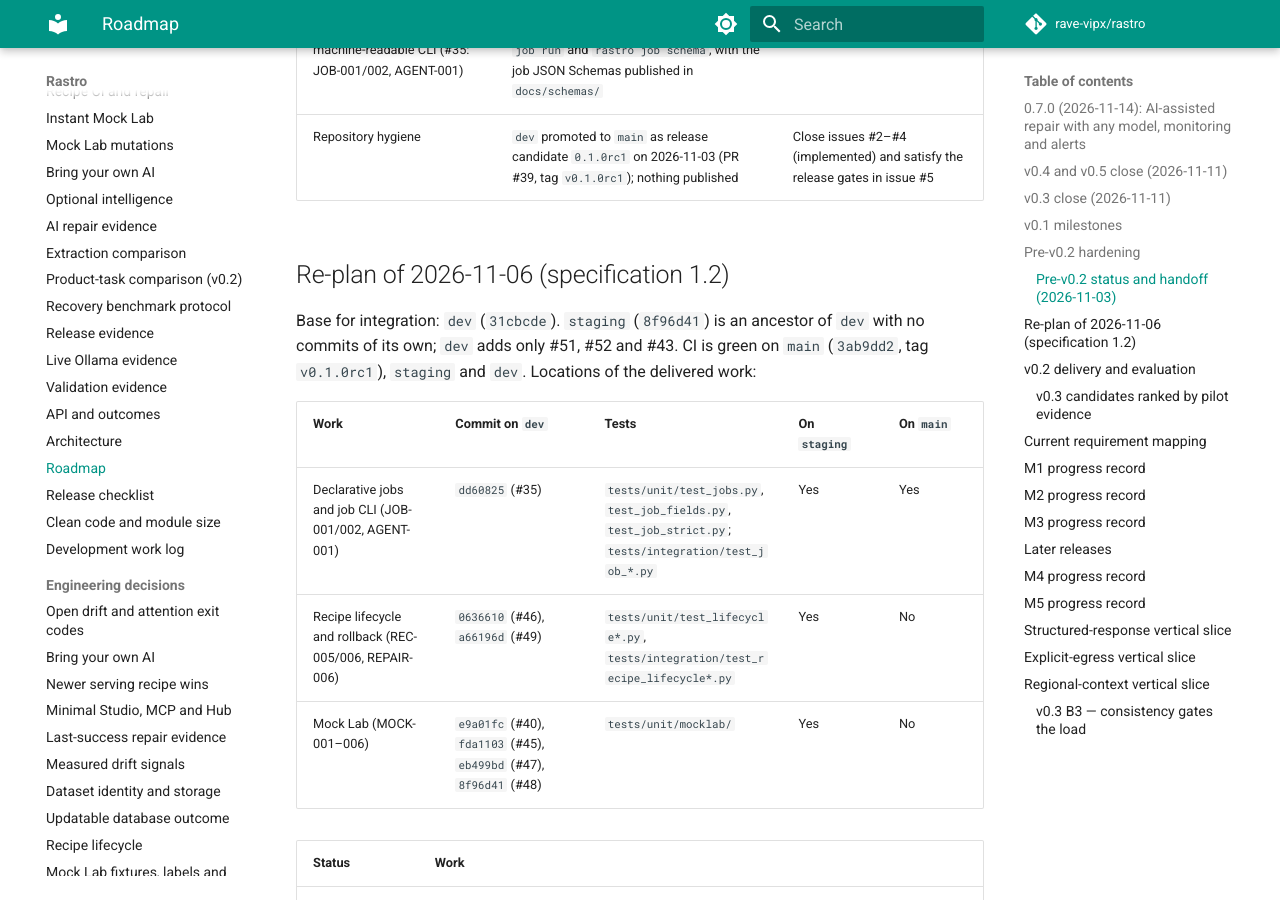
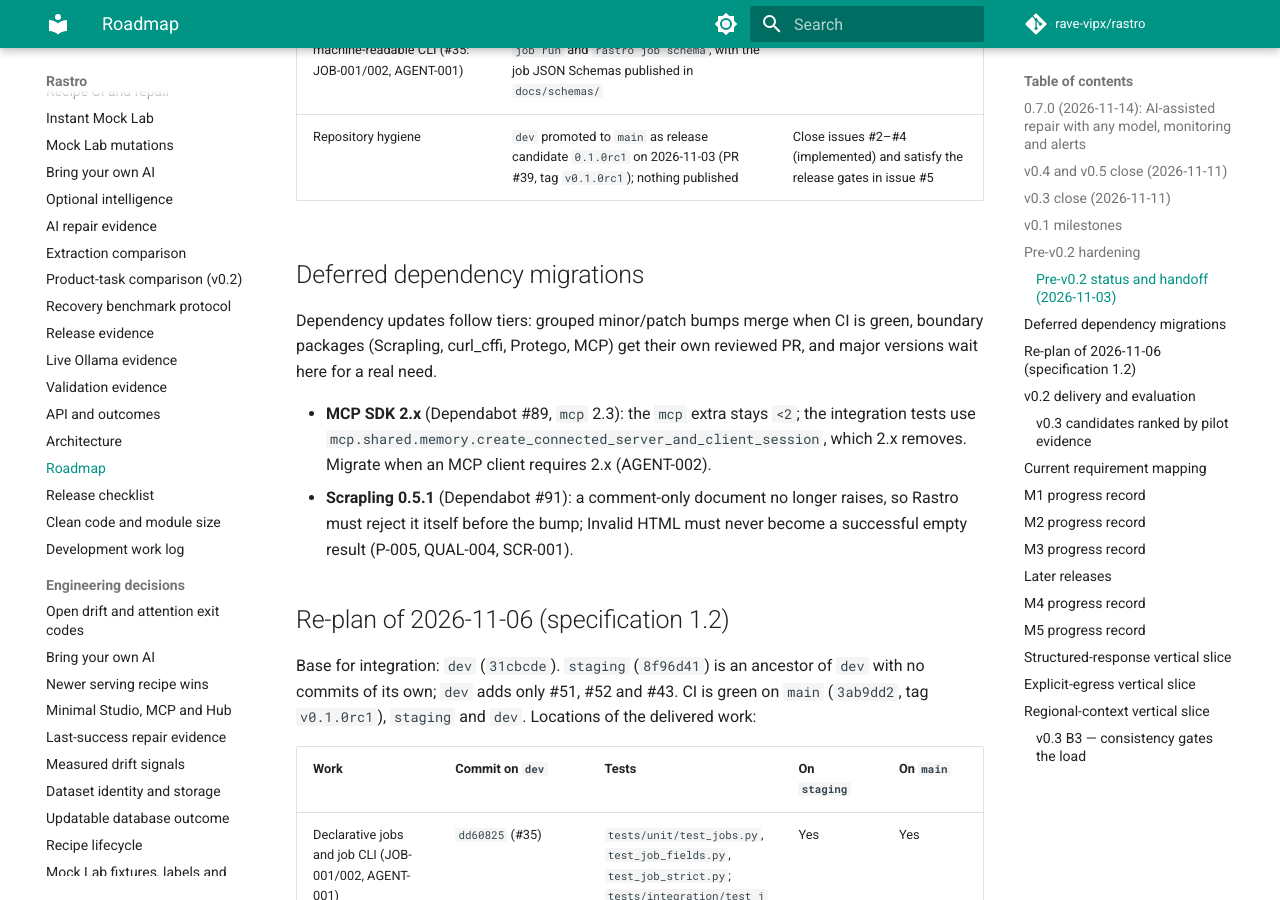
Before and after one commit to rave-vipx/rastro, an MkDocs documentation site: the page built from docs/roadmap.md, in a window 1280 px wide and 900 px high, scrolled down 4306 px. Built offline with MkDocs 1.6.1 and Material for MkDocs 9.7.7, drawn with Linux system fonts in a browser that asks for light colours; comment, search, counter and statistics services are not loaded.

Commit message:
chore(deps): tiered Dependabot triage
Group runtime and development minor/patch bumps, give boundary packages
(scrapling, curl-cffi, protego, mcp) their own PRs, skip major versions.
Roadmap records the deferred mcp 2.x and Scrapling 0.5.1 migrations.

Co-Authored-By: Claude Opus 5.5 <noreply@anthropic.com>

```diff
--- a/docs/roadmap.md
+++ b/docs/roadmap.md
@@ -73,6 +73,13 @@ Owner decisions after the 0.1.0 release candidate ([ADR 0012](decisions/0012-pro
 | Latency wins: fingerprint cache and hoisted provenance (#32) | Merged; small-page gap −57 to −62%, large-page gap −48% | Re-profile as further optimizations land |
 | Declarative jobs and machine-readable CLI (#35: JOB-001/002, AGENT-001) | Merged; `rastro job validate`, `rastro job run` and `rastro job schema`, with the job JSON Schemas published in `docs/schemas/` | None |
 | Repository hygiene | `dev` promoted to `main` as release candidate `0.1.0rc1` on 2026-11-03 (PR #39, tag `v0.1.0rc1`); nothing published | Close issues #2–#4 (implemented) and satisfy the release gates in issue #5 |
+
+## Deferred dependency migrations
+
+Dependency updates follow tiers: grouped minor/patch bumps merge when CI is green, boundary packages (Scrapling, curl_cffi, Protego, MCP) get their own reviewed PR, and major versions wait here for a real need.
+
+- **MCP SDK 2.x** (Dependabot #89, `mcp` 2.3): the `mcp` extra stays `<2`; the integration tests use `mcp.shared.memory.create_connected_server_and_client_session`, which 2.x removes. Migrate when an MCP client requires 2.x (AGENT-002).
+- **Scrapling 0.5.1** (Dependabot #91): a comment-only document no longer raises, so Rastro must reject it itself before the bump; Invalid HTML must never become a successful empty result (P-005, QUAL-004, SCR-001).
 
 ## Re-plan of 2026-11-06 (specification 1.2)
 
```
Also changed, not shown: 1 other file.
